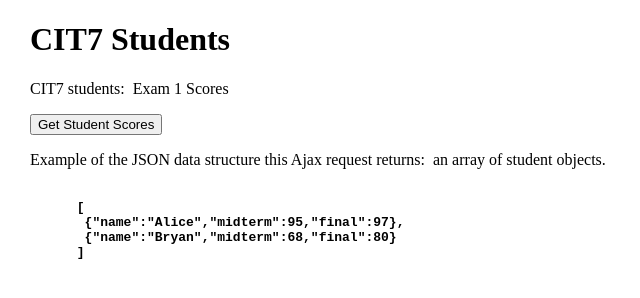
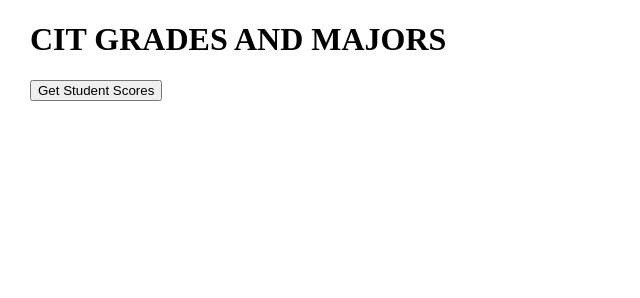
Before and after one commit to kwatt5/kwatt5.github.io, a plain HTML site: page index.html in a window 1280 px wide. Shown: the whole page, without its empty margins (0-640 px from the left). Drawn offline with Linux system fonts and the light colour scheme.

Commit message:
Update index.html

```diff
--- a/index.html
+++ b/index.html
@@ -3,21 +3,14 @@
   </head>
 
   <body style='margin-left: 30px;'>
-     <h1>CIT7 Students</h1>
-     <p>CIT7 students: &nbsp;Exam 1 Scores</p>
+     <h1>CIT GRADES AND MAJORS</h1>
+
 
      <input type="button" id='btn' value="Get Student Scores">
 
      <div id="result"></div>   <!-- data will be displayed here -->
 
-     <p> Example of the JSON data structure this Ajax request returns:&nbsp; an array of student objects.
 
-     <pre><strong>
-      [
-       {"name":"Alice","midterm":95,"final":97},
-       {"name":"Bryan","midterm":68,"final":80}
-      ]
-     </strong></pre></p>
 
 <script>
    document.addEventListener('DOMContentLoaded', function() {      // when page has loaded, more or less
```
